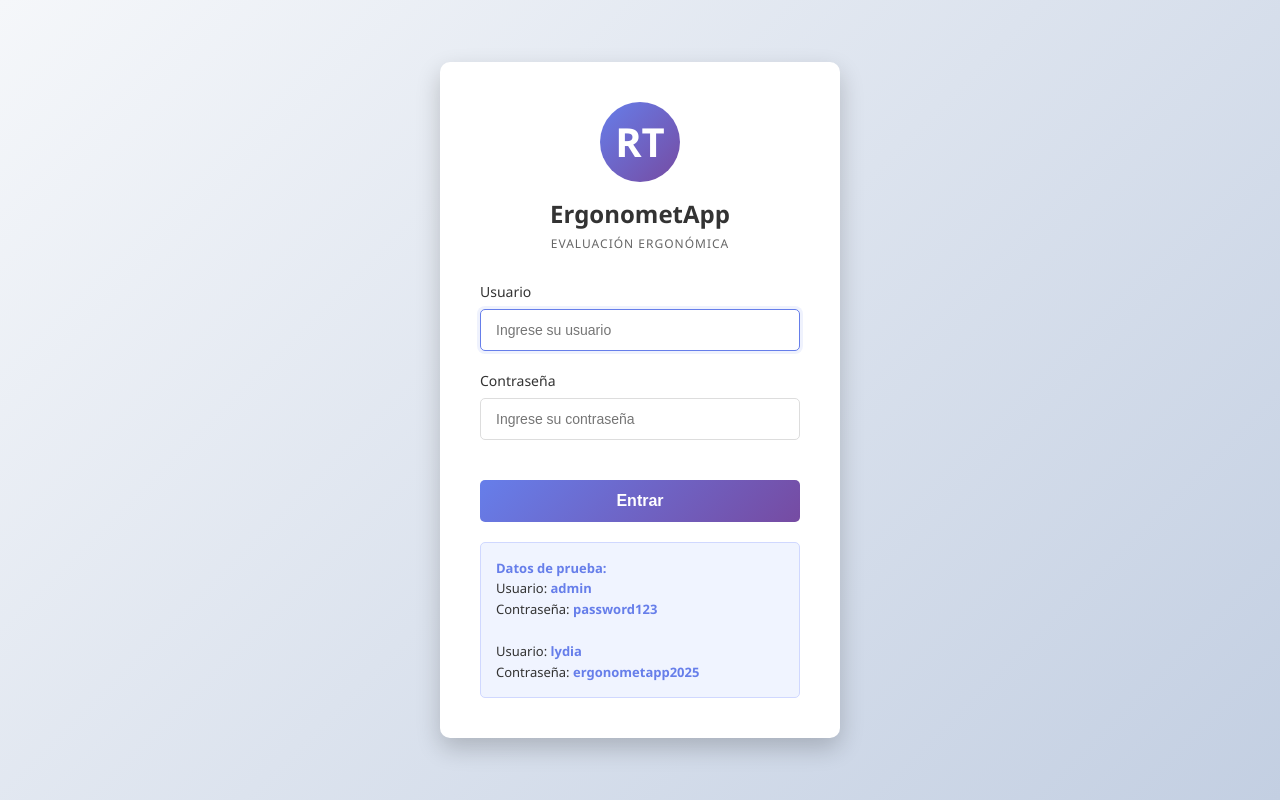
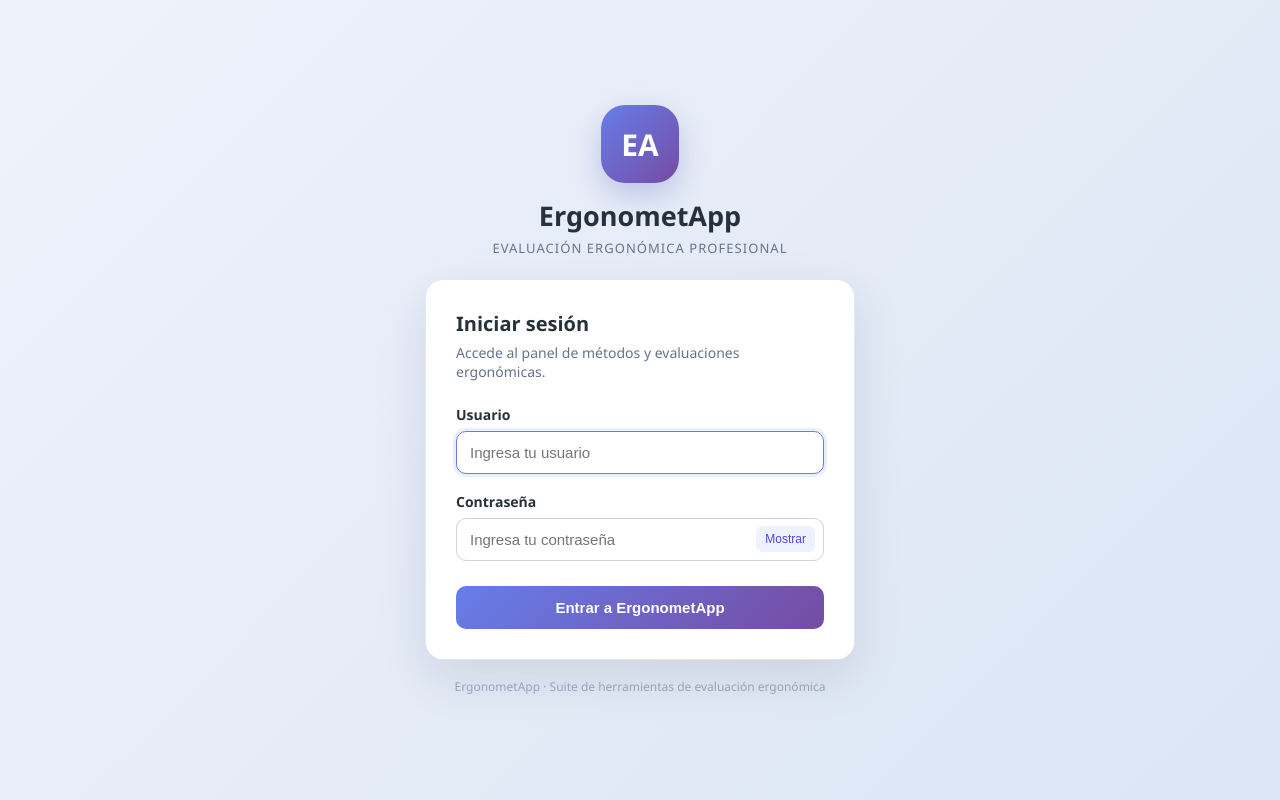
Before and after one commit to lydiavpv01-hash/ergonometapp-v2.0, a Flask app: page /login in a window 1280 px wide. Run offline with Flask 3, Linux system fonts and the light colour scheme.

Commit message:
fix: correct login encoding and remove exposed demo credentials

```diff
--- a/templates/login.html
+++ b/templates/login.html
@@ -3,213 +3,65 @@
 <head>
     <meta charset="UTF-8">
     <meta name="viewport" content="width=device-width, initial-scale=1.0">
-    <title>ErgonometApp - Login</title>
+    <title>ErgonometApp - Iniciar sesión</title>
     <style>
-        * {
-            margin: 0;
-            padding: 0;
-            box-sizing: border-box;
-        }
-
-        body {
-            font-family: 'Segoe UI', Tahoma, Geneva, Verdana, sans-serif;
-            background: linear-gradient(135deg, #f5f7fa 0%, #c3cfe2 100%);
-            min-height: 100vh;
-            display: flex;
-            justify-content: center;
-            align-items: center;
-            padding: 20px;
-        }
-
-        .login-container {
-            background: white;
-            border-radius: 10px;
-            box-shadow: 0 10px 25px rgba(0, 0, 0, 0.2);
-            width: 100%;
-            max-width: 400px;
-            padding: 40px;
-        }
-
-        .logo-section {
-            text-align: center;
-            margin-bottom: 30px;
-        }
-
-        .logo {
-            width: 80px;
-            height: 80px;
-            margin: 0 auto 15px;
-            background: linear-gradient(135deg, #667eea 0%, #764ba2 100%);
-            border-radius: 50%;
-            display: flex;
-            justify-content: center;
-            align-items: center;
-            color: white;
-            font-size: 40px;
-            font-weight: bold;
-        }
-
-        .logo-text {
-            color: #333;
-            font-size: 24px;
-            font-weight: 600;
-            margin-bottom: 5px;
-        }
-
-        .logo-subtitle {
-            color: #666;
-            font-size: 12px;
-            text-transform: uppercase;
-            letter-spacing: 1px;
-        }
-
-        .error-message {
-            background: #fee;
-            border: 1px solid #fcc;
-            color: #c33;
-            padding: 12px;
-            border-radius: 5px;
-            margin-bottom: 20px;
-            font-size: 14px;
-        }
-
-        .form-group {
-            margin-bottom: 20px;
-        }
-
-        .form-group label {
-            display: block;
-            margin-bottom: 8px;
-            color: #333;
-            font-weight: 500;
-            font-size: 14px;
-        }
-
-        .form-group input {
-            width: 100%;
-            padding: 12px 15px;
-            border: 1px solid #ddd;
-            border-radius: 5px;
-            font-size: 14px;
-            transition: border-color 0.3s;
-        }
-
-        .form-group input:focus {
-            outline: none;
-            border-color: #667eea;
-            box-shadow: 0 0 0 3px rgba(102, 126, 234, 0.1);
-        }
-
-        .password-toggle {
-            position: relative;
-        }
-
-        .password-toggle input {
-            padding-right: 40px;
-        }
-
-        .password-toggle-btn {
-            position: absolute;
-            right: 12px;
-            top: 38px;
-            background: none;
-            border: none;
-            cursor: pointer;
-            color: #999;
-            font-size: 18px;
-        }
-
-        .login-btn {
-            width: 100%;
-            padding: 12px;
-            background: linear-gradient(135deg, #667eea 0%, #764ba2 100%);
-            color: white;
-            border: none;
-            border-radius: 5px;
-            font-size: 16px;
-            font-weight: 600;
-            cursor: pointer;
-            transition: transform 0.2s, box-shadow 0.2s;
-            margin-top: 20px;
-        }
-
-        .login-btn:hover {
-            transform: translateY(-2px);
-            box-shadow: 0 5px 15px rgba(102, 126, 234, 0.4);
-        }
-
-        .demo-info {
-            background: #f0f4ff;
-            border: 1px solid #d0d8ff;
-            color: #333;
-            padding: 15px;
-            border-radius: 5px;
-            margin-top: 20px;
-            font-size: 13px;
-            line-height: 1.6;
-        }
-
-        .demo-info strong {
-            color: #667eea;
-        }
+        * { box-sizing: border-box; margin: 0; padding: 0; }
+        body { font-family: "Segoe UI", Arial, sans-serif; min-height: 100vh; display: grid; place-items: center; padding: 24px; background: linear-gradient(135deg,#eef3fb,#dbe5f4); color:#263238; }
+        .login-shell { width: min(430px,100%); }
+        .brand { text-align:center; margin-bottom:22px; }
+        .logo { width:78px; height:78px; margin:0 auto 14px; border-radius:24px; display:grid; place-items:center; color:#fff; font-size:30px; font-weight:800; background:linear-gradient(135deg,#667eea,#764ba2); box-shadow:0 12px 30px rgba(86,91,184,.28); }
+        .brand h1 { font-size:27px; }
+        .brand p { margin-top:5px; color:#64748b; font-size:13px; letter-spacing:.08em; text-transform:uppercase; }
+        .card { background:#fff; border:1px solid #e2e8f0; border-radius:18px; padding:30px; box-shadow:0 18px 50px rgba(15,23,42,.10); }
+        .card h2 { font-size:20px; margin-bottom:6px; }
+        .intro { color:#64748b; font-size:14px; margin-bottom:24px; }
+        .field { margin-bottom:18px; }
+        label { display:block; font-weight:650; font-size:14px; margin-bottom:7px; }
+        input { width:100%; border:1px solid #cbd5e1; border-radius:10px; padding:12px 13px; font-size:15px; outline:none; }
+        input:focus { border-color:#667eea; box-shadow:0 0 0 3px rgba(102,126,234,.13); }
+        .password-wrap { position:relative; }
+        .password-wrap input { padding-right:76px; }
+        .toggle { position:absolute; right:9px; top:8px; border:0; background:#eef2ff; color:#4f46e5; border-radius:7px; padding:6px 9px; cursor:pointer; font-size:12px; }
+        .submit { width:100%; margin-top:7px; border:0; border-radius:10px; padding:13px; color:#fff; font-size:15px; font-weight:750; cursor:pointer; background:linear-gradient(135deg,#667eea,#764ba2); }
+        .error { margin-bottom:18px; padding:11px 13px; border-radius:9px; background:#fff1f2; border:1px solid #fecdd3; color:#be123c; font-size:14px; }
+        .footer { text-align:center; color:#94a3b8; font-size:12px; margin-top:18px; }
     </style>
 </head>
 <body>
-    <div class="login-container">
-        <div class="logo-section">
-            <div class="logo">RT</div>
-            <div class="logo-text">ErgonometApp</div>
-            <div class="logo-subtitle">Evaluación Ergonómica</div>
+    <main class="login-shell">
+        <div class="brand">
+            <div class="logo">EA</div>
+            <h1>ErgonometApp</h1>
+            <p>Evaluación ergonómica profesional</p>
         </div>
-
-        {% if error %}
-        <div class="error-message">{{ error }}</div>
-        {% endif %}
-
+        <section class="card">
+            <h2>Iniciar sesión</h2>
+            <p class="intro">Accede al panel de métodos y evaluaciones ergonómicas.</p>
+            {% if error %}<div class="error">{{ error }}</div>{% endif %}
             <form method="POST" action="/login">
-            <div class="form-group">
+                <div class="field">
                     <label for="usuario">Usuario</label>
-                <input
-                    type="text"
-                    id="usuario"
-                    name="usuario"
-                    placeholder="Ingrese su usuario"
-                    required
-                    autofocus
-                >
+                    <input type="text" id="usuario" name="usuario" autocomplete="username" placeholder="Ingresa tu usuario" required autofocus>
                 </div>
-
-            <div class="form-group password-toggle">
+                <div class="field">
                     <label for="password">Contraseña</label>
-                <input
-                    type="password"
-                    id="password"
-                    name="password"
-                    placeholder="Ingrese su contraseña"
-                    required
-                >
-                <button type="button" class="password-toggle-btn" onclick="togglePassword()">
-
-                </button>
-            </div>
-
-            <button type="submit" class="login-btn">Entrar</button>
-        </form>
-
-        <div class="demo-info">
-            <strong>Datos de prueba:</strong><br>
-            Usuario: <strong>admin</strong><br>
-            Contraseña: <strong>password123</strong><br><br>
-            Usuario: <strong>lydia</strong><br>
-            Contraseña: <strong>ergonometapp2025</strong>
+                    <div class="password-wrap">
+                        <input type="password" id="password" name="password" autocomplete="current-password" placeholder="Ingresa tu contraseña" required>
+                        <button class="toggle" type="button" onclick="togglePassword()">Mostrar</button>
                     </div>
                 </div>
-
+                <button class="submit" type="submit">Entrar a ErgonometApp</button>
+            </form>
+        </section>
+        <p class="footer">ErgonometApp · Suite de herramientas de evaluación ergonómica</p>
+    </main>
     <script>
         function togglePassword() {
             const input = document.getElementById('password');
-            const type = input.getAttribute('type') === 'password' ? 'text' : 'password';
-            input.setAttribute('type', type);
+            const button = document.querySelector('.toggle');
+            const showing = input.type === 'text';
+            input.type = showing ? 'password' : 'text';
+            button.textContent = showing ? 'Mostrar' : 'Ocultar';
         }
     </script>
 </body>
```
Lines whose indentation alone changed are shown as unchanged.
